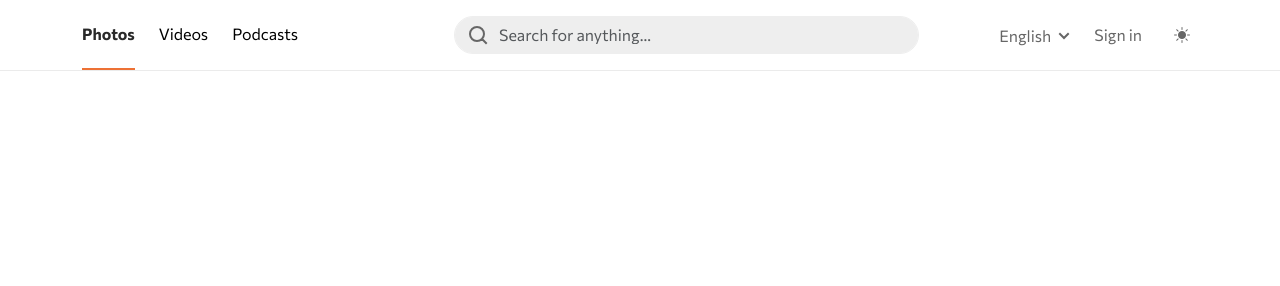
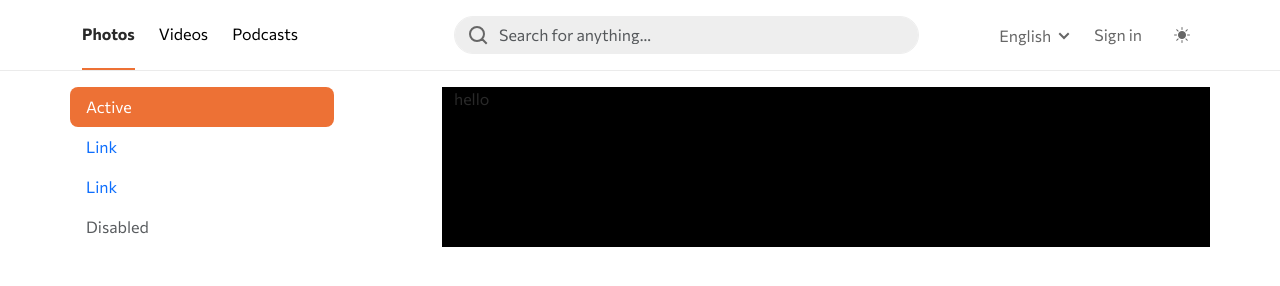
Before and after one commit to nazar1ua/djinni-assignment, a plain HTML site: page index.html in a window 1280 px wide. Drawn offline with nearby package versions, Linux system fonts and the light colour scheme.

Commit message:
Почато роботу над основною частиною

```diff
--- a/assets/css/style.css
+++ b/assets/css/style.css
@@ -16,7 +16,6 @@
 [data-bs-theme=dark]:root {
   --bs-primary: #ED7135;
   --bs-primary-rgb: 237,113,53;
-  --bs-btn-focus-box-shadow: 0 0 0 0.25rem rgba(237, 113, 53, 0.5);
   --bs-body-color: #f2f2f2;
   --bs-body-color-rgb: 242,242,242;
   --bs-secondary: #e4e4e4;
@@ -26,6 +25,11 @@
   --bs-light-border-subtle: #454545;
   --bs-light: #191919;
   --bs-light-rgb: 25,25,25;
+}
+
+.nav-pills {
+  --bs-nav-pills-link-active-bg: var(--bs-primary);
+  --bs-nav-pills-border-radius: 8px;
 }
 
 body {
--- a/index.html
+++ b/index.html
@@ -119,6 +119,28 @@
     </div>
   </header>
 
+  <div class="container ps-lg-0">
+    <div class="row justify-content-between">
+      <aside class="col-3">
+        <ul class="nav nav-pills flex-column">
+          <li class="nav-item">
+            <a class="nav-link active" aria-current="page" href="#">Active</a>
+          </li>
+          <li class="nav-item">
+            <a class="nav-link" href="#">Link</a>
+          </li>
+          <li class="nav-item">
+            <a class="nav-link" href="#">Link</a>
+          </li>
+          <li class="nav-item">
+            <a class="nav-link disabled">Disabled</a>
+          </li>
+        </ul>
+      </aside>
+      <main class="col-8 bg-black">hello</main>
+    </div>
+  </div>
+
   <script src="https://cdn.jsdelivr.net/npm/@popperjs/core@2.11.7/dist/umd/popper.min.js" integrity="sha384-zYPOMqeu1DAVkHiLqWBUTcbYfZ8osu1Nd6Z89ify25QV9guujx43ITvfi12/QExE" crossorigin="anonymous"></script>
   <script src="https://cdn.jsdelivr.net/npm/bootstrap@5.3.0-alpha3/dist/js/bootstrap.min.js" integrity="sha384-Y4oOpwW3duJdCWv5ly8SCFYWqFDsfob/3GkgExXKV4idmbt98QcxXYs9UoXAB7BZ" crossorigin="anonymous"></script>
   <script src="assets/js/main.js"></script>
```
